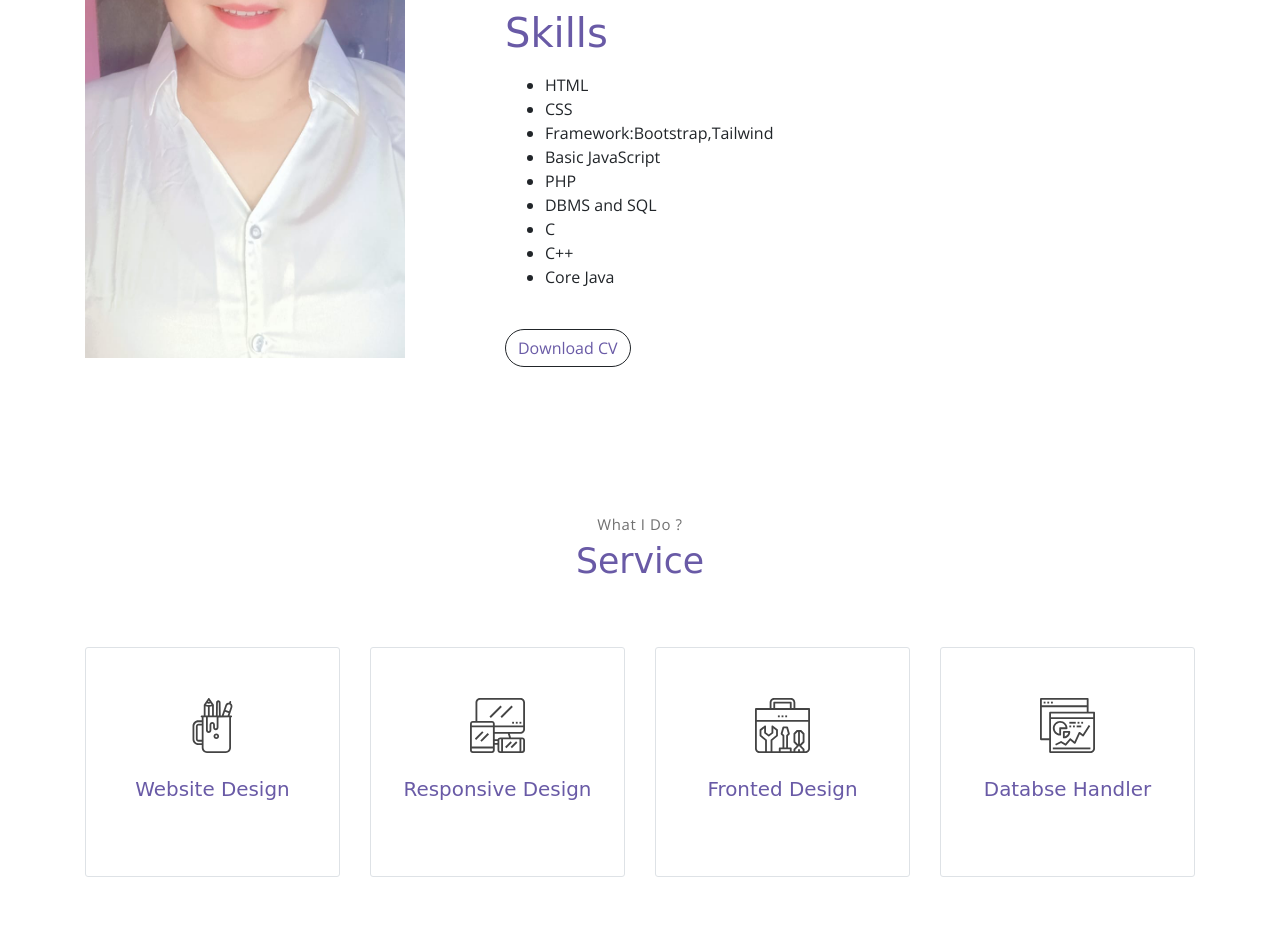
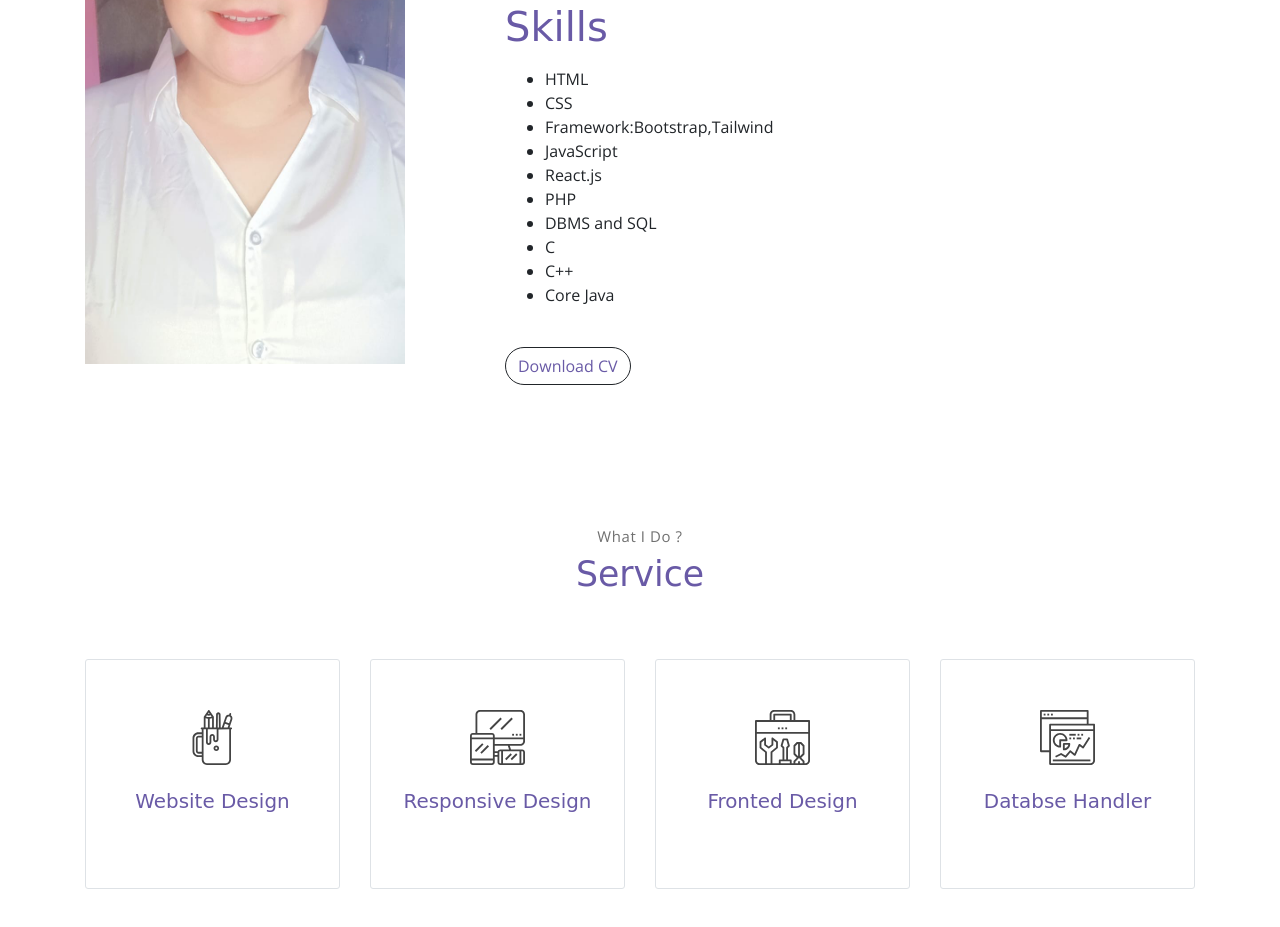
Before and after one commit to KKhanduja29/KashishPortfolio, a plain HTML site: page index.html in a window 1280 px wide. Shown: the part 1011-1938 px from the top of the page. Drawn offline with nearby package versions, Linux system fonts and the light colour scheme; a web font is replaced by a local one.

Commit message:
Update index.html

```diff
--- a/index.html
+++ b/index.html
@@ -85,7 +85,8 @@
                             <li>HTML</li>
                             <li>CSS</li>
                             <li>Framework:Bootstrap,Tailwind</li>
-                            <li>Basic JavaScript</li>
+                            <li>JavaScript</li>
+                            <li>React.js</li>
                             <li>PHP</li>
                             <li>DBMS and SQL</li>
                             <li>C</li>
```
